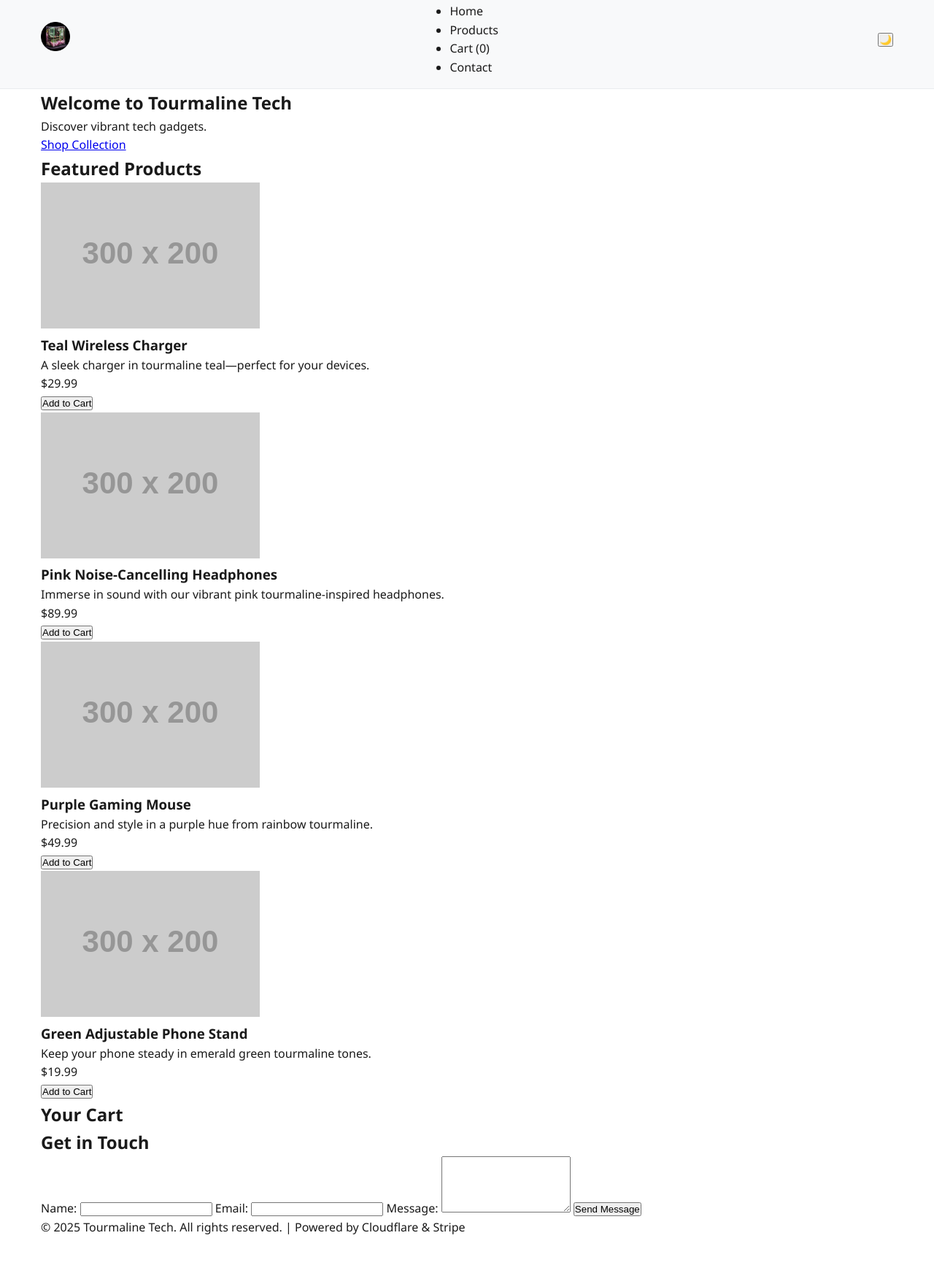
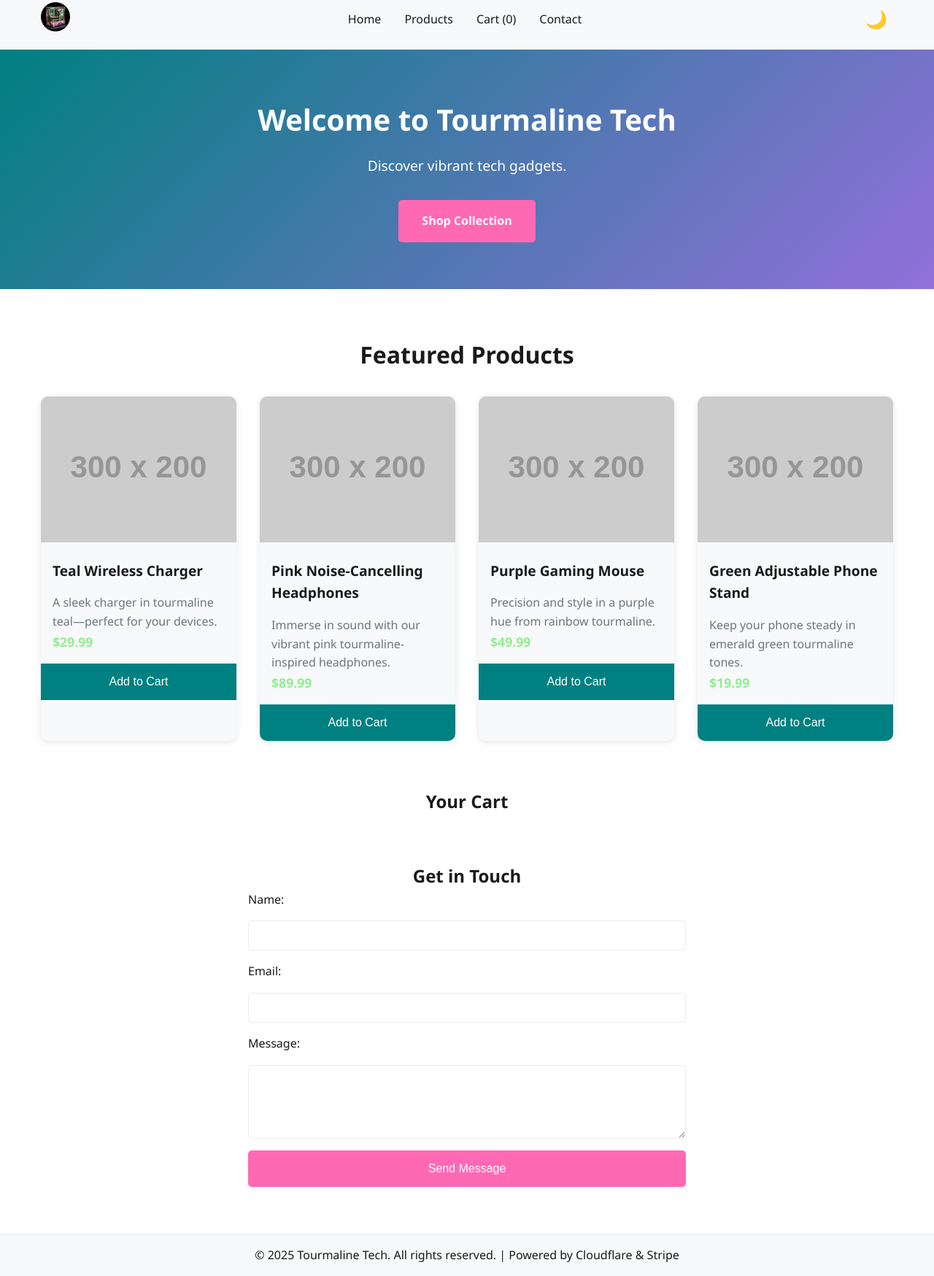
Before and after one commit to sirentusk/tourmalinetech, a website: page index.html in a window 1280 px wide. Shown: the part 13-1761 px from the top of the page at 73% size. Before the commit the page ends 1708 px from the top, so only its background shows below. Drawn offline with Linux system fonts and the light colour scheme; placeholder pictures from the web are drawn by us; files whose address does not match are found by name.

Commit message:
Update styles.css

```diff
--- a/styles.css
+++ b/styles.css
@@ -1,5 +1,4 @@
-/* Embedded CSS: Full styles.css with checkout-specific additions */
-/* Rainbow Tourmaline Color Palette */
+/* COMPLETE styles.css: Rainbow Tourmaline Color Palette */
 /* Light Mode Defaults */
 :root {
     --bg-primary: #ffffff;
@@ -70,15 +69,204 @@ body {
     width: auto;
 }
 
-.header a {
+.nav-list {
+    display: flex;
+    list-style: none;
+    gap: 2rem;
+}
+
+.nav-list a {
     text-decoration: none;
     color: var(--text-primary);
     font-weight: 500;
     transition: color 0.3s ease;
 }
 
-.header a:hover {
+.nav-list a:hover {
     color: var(--accent-pink);
+}
+
+.theme-toggle {
+    background: none;
+    border: none;
+    font-size: 1.5rem;
+    cursor: pointer;
+    padding: 0.5rem;
+    border-radius: 50%;
+    transition: background-color 0.3s ease;
+}
+
+.theme-toggle:hover {
+    background: var(--border);
+}
+
+/* Hero */
+.hero {
+    text-align: center;
+    padding: 4rem 0;
+    background: linear-gradient(135deg, var(--accent-teal), var(--accent-purple));
+    color: white;
+    margin-bottom: 2rem;
+}
+
+.hero h2 {
+    font-size: 2.5rem;
+    margin-bottom: 1rem;
+}
+
+.hero p {
+    font-size: 1.2rem;
+    margin-bottom: 2rem;
+    max-width: 600px;
+    margin-left: auto;
+    margin-right: auto;
+}
+
+.cta-button {
+    display: inline-block;
+    background: var(--accent-pink);
+    color: white;
+    padding: 1rem 2rem;
+    text-decoration: none;
+    border-radius: 5px;
+    font-weight: bold;
+    transition: transform 0.3s ease, box-shadow 0.3s ease;
+}
+
+.cta-button:hover {
+    transform: translateY(-2px);
+    box-shadow: var(--shadow);
+}
+
+/* Products */
+.products {
+    padding: 2rem 0;
+}
+
+.products h2 {
+    text-align: center;
+    margin-bottom: 2rem;
+    font-size: 2rem;
+}
+
+.products-grid {
+    display: grid;
+    grid-template-columns: repeat(auto-fit, minmax(250px, 1fr));
+    gap: 2rem;
+}
+
+.product-card {
+    background: var(--bg-secondary);
+    border-radius: 10px;
+    overflow: hidden;
+    box-shadow: var(--shadow);
+    transition: transform 0.3s ease, box-shadow 0.3s ease;
+}
+
+.product-card:hover {
+    transform: translateY(-5px);
+    box-shadow: 0 5px 20px rgba(0, 0, 0, 0.15);
+}
+
+.product-card img {
+    width: 100%;
+    height: 200px;
+    object-fit: cover;
+}
+
+.product-card h3 {
+    padding: 1rem;
+    font-size: 1.2rem;
+}
+
+.product-card p {
+    padding: 0 1rem;
+    color: var(--text-secondary);
+}
+
+.price {
+    padding: 0 1rem 1rem;
+    font-size: 1.1rem;
+    font-weight: bold;
+    color: var(--accent-green);
+}
+
+.add-to-cart {
+    width: 100%;
+    background: var(--accent-teal);
+    color: white;
+    border: none;
+    padding: 1rem;
+    cursor: pointer;
+    font-size: 1rem;
+    transition: background-color 0.3s ease;
+}
+
+.add-to-cart:hover {
+    background: var(--accent-purple);
+}
+
+/* Cart */
+.cart {
+    padding: 2rem 0;
+    text-align: center;
+}
+
+.cart-item {
+    display: flex;
+    justify-content: space-between;
+    align-items: center;
+    margin: 10px 0;
+    padding: 10px;
+    border: 1px solid var(--border);
+    border-radius: 4px;
+    background: var(--bg-secondary);
+}
+
+/* Contact */
+.contact {
+    padding: 2rem 0;
+    text-align: center;
+}
+
+.contact-form {
+    max-width: 600px;
+    margin: 0 auto;
+    display: flex;
+    flex-direction: column;
+    gap: 1rem;
+}
+
+.contact-form label {
+    text-align: left;
+    font-weight: 500;
+}
+
+.contact-form input, .contact-form textarea {
+    padding: 0.75rem;
+    border: 1px solid var(--border);
+    border-radius: 5px;
+    background: var(--bg-primary);
+    color: var(--text-primary);
+}
+
+.contact-form button {
+    background: var(--accent-pink);
+    color: white;
+    border: none;
+    padding: 1rem;
+    border-radius: 5px;
+    cursor: pointer;
+    font-size: 1rem;
+}
+
+/* Footer */
+.footer {
+    background: var(--bg-secondary);
+    text-align: center;
+    padding: 1rem 0;
+    border-top: 1px solid var(--border);
+    margin-top: 2rem;
 }
 
 /* Checkout-Specific Styles */
@@ -161,15 +349,64 @@ body {
     cursor: not-allowed;
 }
 
-/* Mobile Responsiveness for Checkout */
+/* Mobile Responsiveness */
 @media (max-width: 768px) {
+    .header .container {
+        flex-direction: column;
+        gap: 1rem;
+    }
+
+    .nav-list {
+        flex-direction: column;
+        gap: 1rem;
+        text-align: center;
+    }
+
+    .logo-img {
+        height: 32px;
+    }
+
+    .hero h2 {
+        font-size: 2rem;
+    }
+
+    .hero p {
+        font-size: 1rem;
+    }
+
+    .products-grid {
+        grid-template-columns: repeat(auto-fit, minmax(200px, 1fr));
+        gap: 1rem;
+    }
+
+    .product-card h3 {
+        font-size: 1.1rem;
+    }
+
     .checkout-container {
         margin: 1rem;
         padding: 15px;
     }
 
-    .header .container {
-        flex-direction: column;
-        gap: 1rem;
+    .contact-form {
+        gap: 0.75rem;
     }
 }
+
+@media (max-width: 480px) {
+    .container {
+        padding: 0 0.5rem;
+    }
+
+    .hero {
+        padding: 2rem 0;
+    }
+
+    .hero h2 {
+        font-size: 1.5rem;
+    }
+
+    .products h2 {
+        font-size: 1.5rem;
+    }
+}
```
